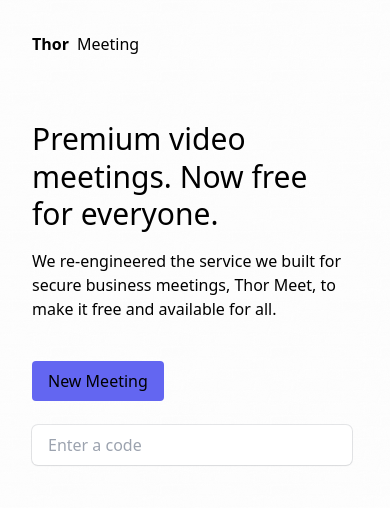
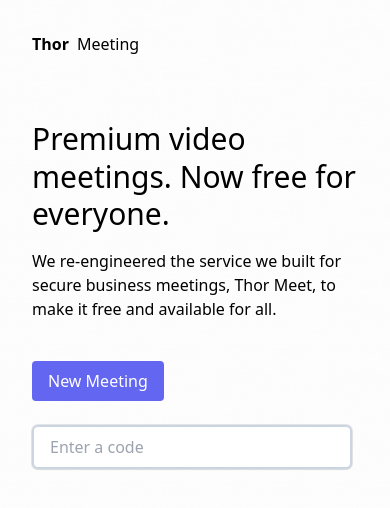
Before and after one commit to nttn9x/thor-meeting-client, a React (Vite) app: page / in a window 390 px wide. Shown: the top 508 px of the page. Built offline with nearby package versions, Linux system fonts and the light colour scheme.

Commit message:
fix: show media on iphone

```diff
--- a/src/pages/lobby/lobby-actions.component.tsx
+++ b/src/pages/lobby/lobby-actions.component.tsx
@@ -38,7 +38,7 @@
         }
       />
       <Button
-        className={clsx("text-primary-500 hover:bg-slate-800", {
+        className={clsx("!text-primary-500 hover:bg-slate-800", {
           "invisible peer-focus:visible": !code,
         })}
         onClick={joinRoom}
--- a/src/pages/lobby/lobby.container.tsx
+++ b/src/pages/lobby/lobby.container.tsx
@@ -6,7 +6,7 @@
       <div className="flex p-8 md:p-16 gap-2">
         <span className="font-semibold">Thor</span>Meeting
       </div>
-      <div className="flex p-8 md:p-16">
+      <div className="flex p-8 md:p-16 flex-col md:flex-row">
         <div className="flex-1">
           <div className="flex flex-col gap-4">
             <div className="flex-1 text-3xl md:text-5xl leading-tight">
--- a/src/pages/room/room-videos.component.tsx
+++ b/src/pages/room/room-videos.component.tsx
@@ -15,7 +15,10 @@
   const videoRef = useRef<HTMLVideoElement>(null);
 
   useEffect(() => {
-    if (videoRef.current && stream) videoRef.current.srcObject = stream;
+    if (videoRef.current && stream) {
+      videoRef.current.srcObject = stream;
+      videoRef.current.setAttribute("playsinline", "true");
+    }
   }, [stream]);
 
   return (
--- a/src/pages/room/room.context.tsx
+++ b/src/pages/room/room.context.tsx
@@ -107,7 +107,7 @@
         video.autoplay = true;
         video.playsInline = true;
         video.className = "remote-video h-full w-full object-cover";
-        console.log("data", data);
+
         if (!Boolean(data.video)) {
           video.classList.add("hidden");
         }
--- a/src/system-ui/button/index.tsx
+++ b/src/system-ui/button/index.tsx
@@ -16,7 +16,7 @@
   return (
     <button
       disabled={disabled}
-      className={clsx("rounded px-4 py-2", className, {
+      className={clsx("rounded px-4 py-2 text-white", className, {
         "!bg-gray-500 disabled:opacity-75": disabled,
         "bg-primary-500": variant === "primary",
       })}
--- a/src/system-ui/input/index.tsx
+++ b/src/system-ui/input/index.tsx
@@ -16,7 +16,7 @@
   return (
     <input
       className={clsx(
-        "w-full px-4 py-2 text-slate-400 rounded-md ring-1 ring-slate-900/10 shadow-sm hover:ring-slate-300 dark:bg-slate-800 dark:highlight-white/5 dark:hover:bg-slate-700",
+        "border-slate-300 border-2 hover:border-0 w-full px-4 py-2 text-slate-400 rounded-md ring-1 ring-slate-900/10 shadow-sm hover:ring-slate-300 dark:bg-slate-800 dark:highlight-white/5 dark:hover:bg-slate-700",
         className
       )}
       placeholder="you@example.com"
```
